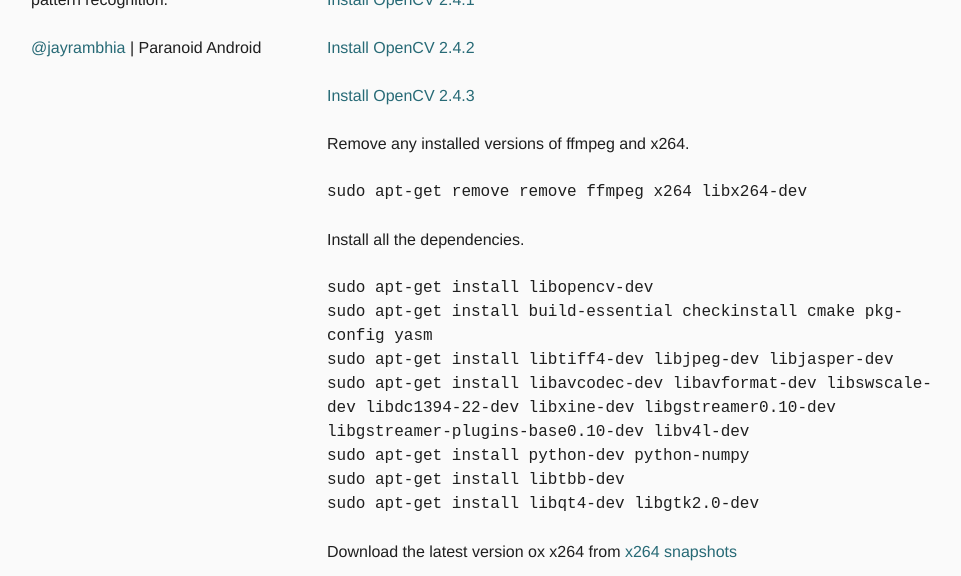
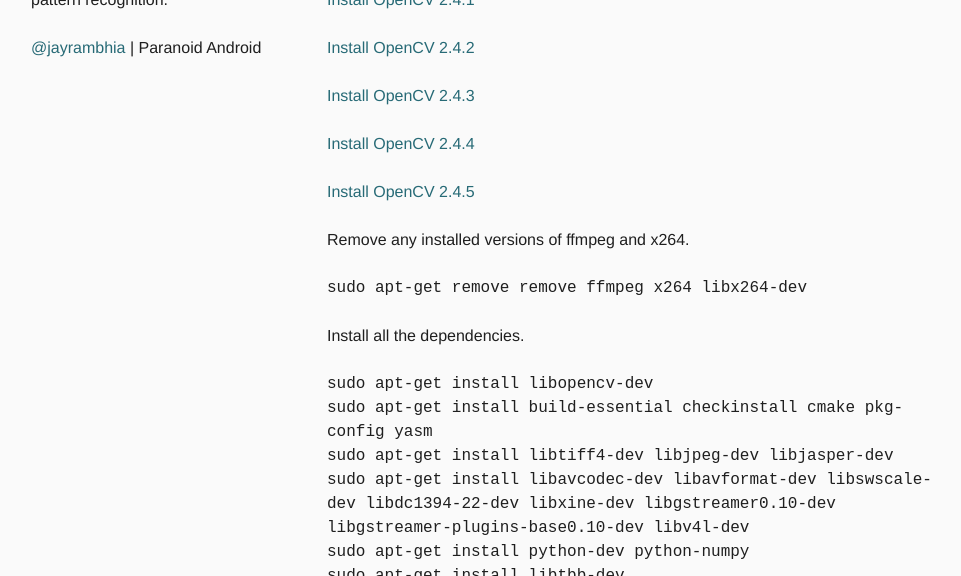
Before and after one commit to jayrambhia/jayrambhia.github.com, a Jekyll site: the page built from _posts/2012-06-20-install-opencv-2-4-in-ubuntu-12-04-precise-pangolin.markdown, in a window 1280 px wide and 900 px high, cut to the strip 324-900 px from the top of the window. Shown: the whole strip, without its empty margins (17-978 px from the left). Built offline with Jekyll 4.4.1, drawn with Linux system fonts in a browser that asks for light colours; comment, search, counter and statistics services are not loaded; some of the changed text lies outside the part shown.

Commit message:
updated
Signed-off-by: jayrambhia <jayrambhia777@gmail.com>

```diff
--- a/_posts/2012-06-20-install-opencv-2-4-in-ubuntu-12-04-precise-pangolin.markdown
+++ b/_posts/2012-06-20-install-opencv-2-4-in-ubuntu-12-04-precise-pangolin.markdown
@@ -15,6 +15,10 @@
 [Install OpenCV 2.4.2](https://github.com/jayrambhia/Install-OpenCV/blob/master/Ubuntu/2.4/opencv2_4_2.sh)
 
 [Install OpenCV 2.4.3](https://github.com/jayrambhia/Install-OpenCV/blob/master/Ubuntu/2.4/opencv2_4_3.sh)
+
+[Install OpenCV 2.4.4](https://github.com/jayrambhia/Install-OpenCV/blob/master/Ubuntu/2.4/opencv2_4_4.sh)
+
+[Install OpenCV 2.4.5](https://github.com/jayrambhia/Install-OpenCV/blob/master/Ubuntu/2.4/opencv2_4_5.sh)
 
 Remove any installed versions of ffmpeg and x264.
 
@@ -109,6 +113,10 @@
 
 [Download OpenCV 2.4.3](http://sourceforge.net/projects/opencvlibrary/files/opencv-unix/2.4.2/OpenCV-2.4.3.tar.bz2/download)
 
+[Download OpenCV 2.4.4](http://sourceforge.net/projects/opencvlibrary/files/opencv-unix/2.4.5/opencv-2.4.5.tar.gz/download)
+
+[Download OpenCV 2.4.5](http://sourceforge.net/projects/opencvlibrary/files/opencv-unix/2.4.5/opencv-2.4.5.tar.gz/download)
+
 After downloading OpenCV 2.4.* package, untar it and make.
 
 
```
